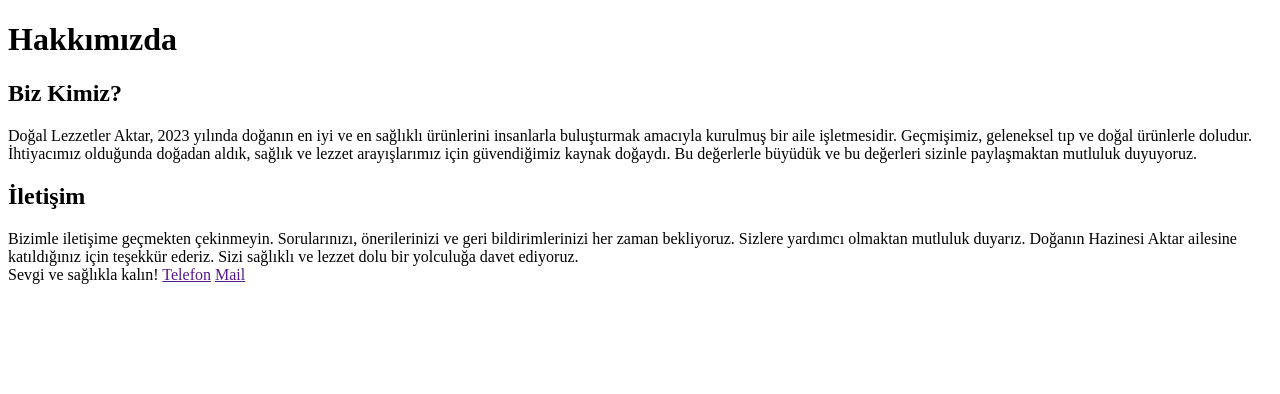
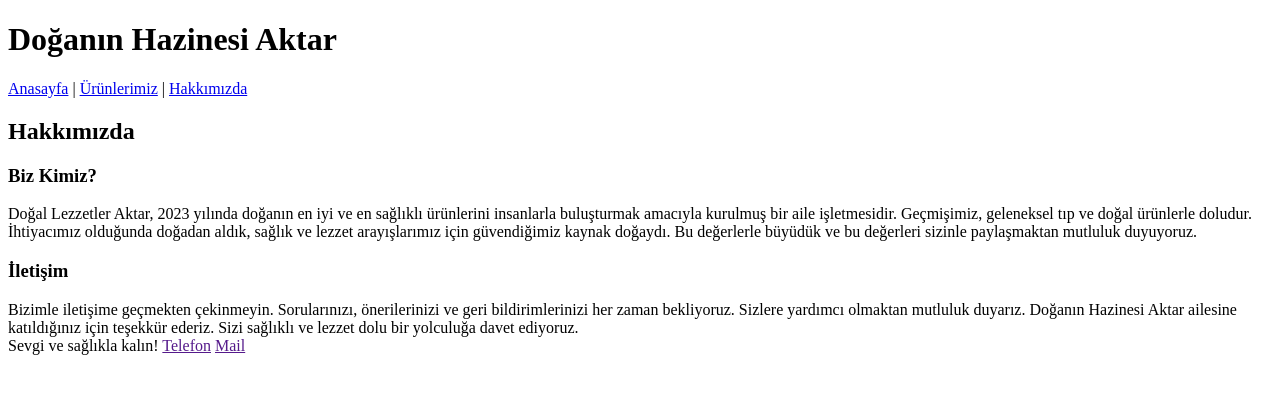
Before and after one commit to Emreogz/CSS-odev1, a plain HTML site: page about-us.html in a window 1280 px wide. Drawn offline with Linux system fonts and the light colour scheme.

Commit message:
navbar added

```diff
--- a/about-us.html
+++ b/about-us.html
@@ -7,12 +7,17 @@
 </head>
 <body>
     <header>
-        <h1>Hakkımızda</h1>
-    </header>
+        <h1>Doğanın Hazinesi Aktar</h1>
+        <nav>
+            <a href="index.html">Anasayfa</a> | <!-- list-style-position: inside -->
+            <a href="products.html">Ürünlerimiz</a> |
+            <a href="about-us.html">Hakkımızda</a>
+        </nav>
+        <h2>Hakkımızda</h2>
     <section>
-        <h2>Biz Kimiz?</h2>
+        <h3>Biz Kimiz?</h3>
         <p>Doğal Lezzetler Aktar, 2023 yılında doğanın en iyi ve en sağlıklı ürünlerini insanlarla buluşturmak amacıyla kurulmuş bir aile işletmesidir. Geçmişimiz, geleneksel tıp ve doğal ürünlerle doludur. İhtiyacımız olduğunda doğadan aldık, sağlık ve lezzet arayışlarımız için güvendiğimiz kaynak doğaydı. Bu değerlerle büyüdük ve bu değerleri sizinle paylaşmaktan mutluluk duyuyoruz.</p>
-        <h2>İletişim</h2>
+        <h3>İletişim</h3>
         <p> Bizimle iletişime geçmekten çekinmeyin. Sorularınızı, önerilerinizi ve geri bildirimlerinizi her     zaman bekliyoruz. Sizlere yardımcı olmaktan mutluluk duyarız. Doğanın Hazinesi Aktar ailesine katıldığınız için teşekkür ederiz. Sizi sağlıklı ve lezzet dolu bir yolculuğa davet ediyoruz. <br>
         Sevgi ve sağlıkla kalın!
         <a href="">Telefon</a>
```
Also changed, not shown: index.html (+2 -2 lines), products.html (+8 -1 lines).
